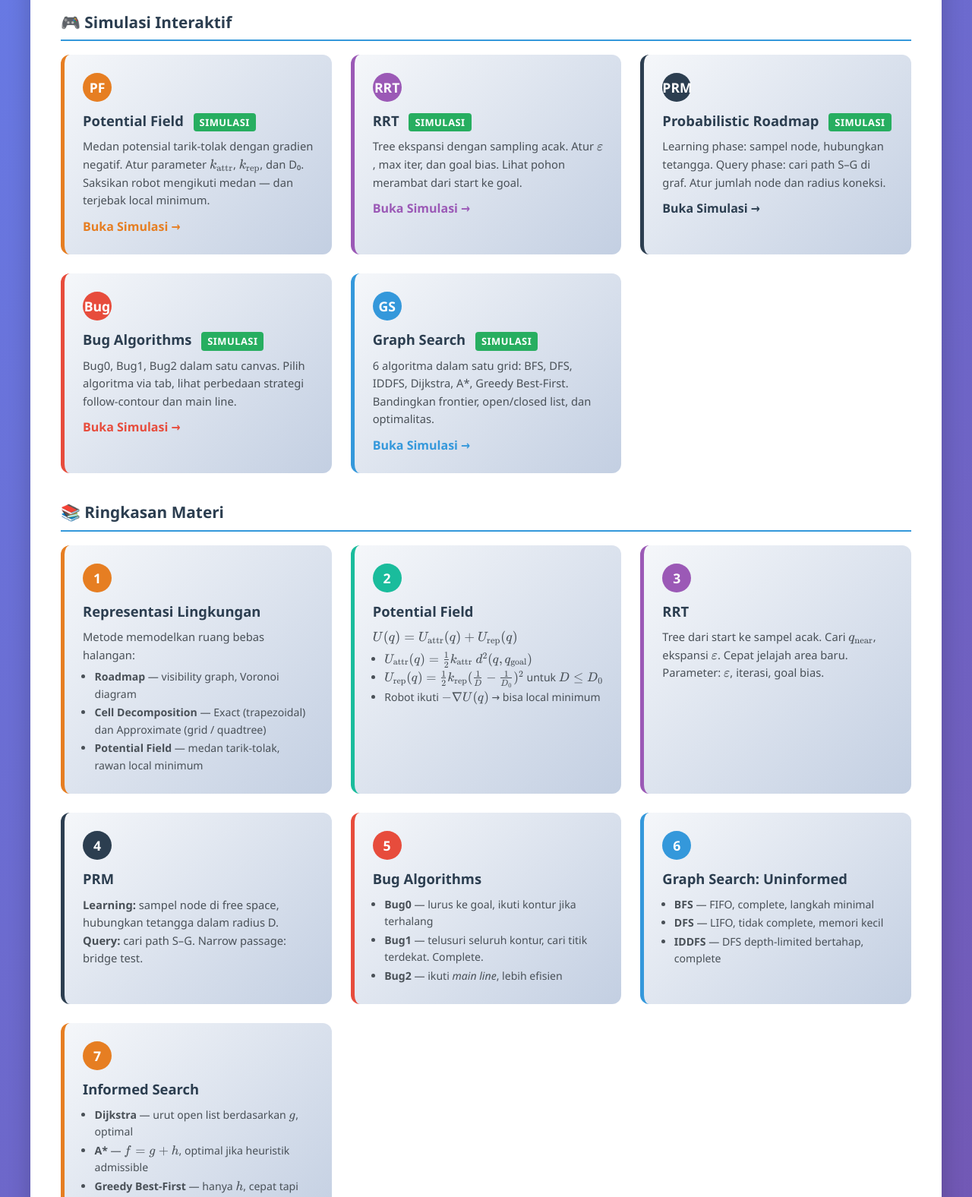
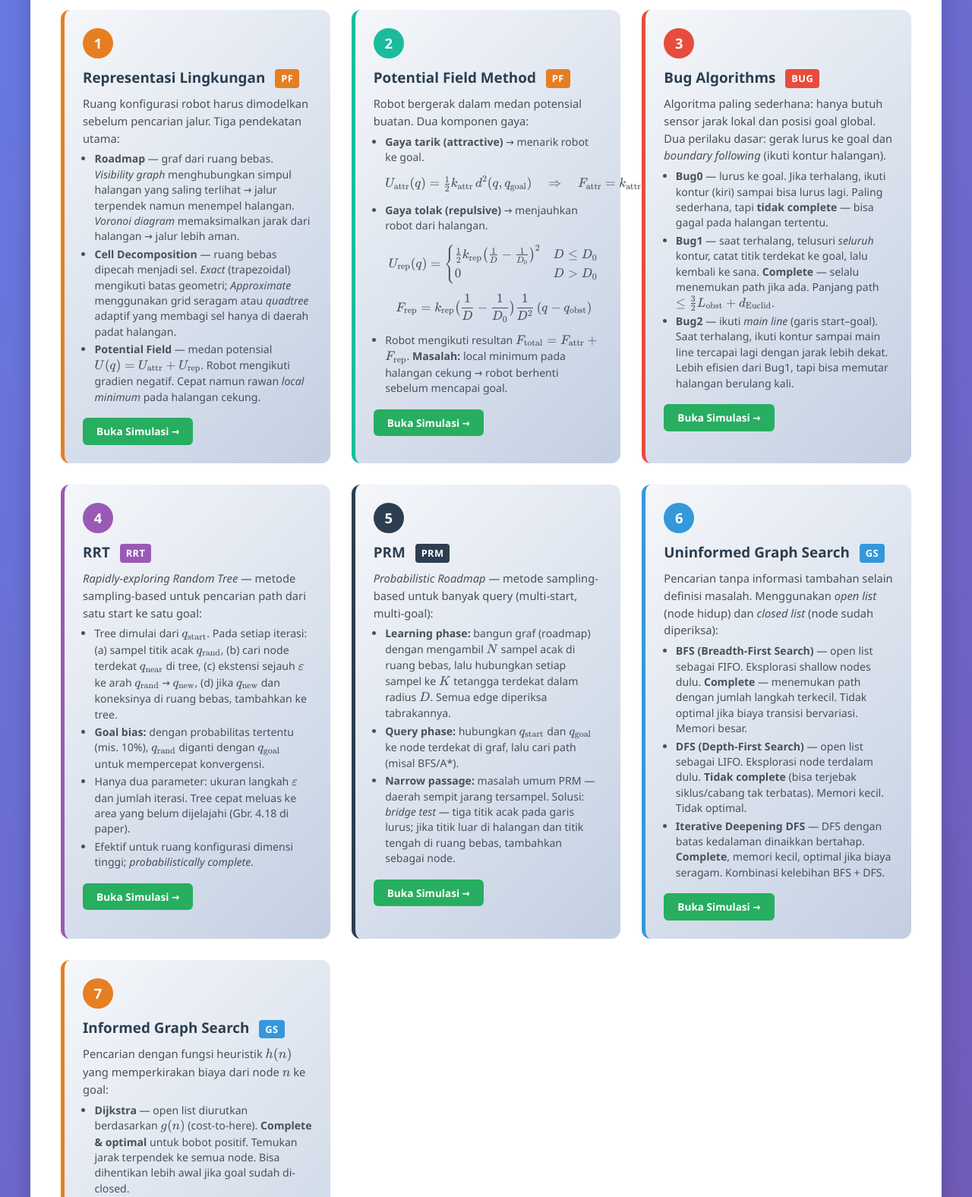
Before and after one commit to ariadie/ariadie.github.io, a plain HTML site: page klancar/index.html in a window 1280 px wide. Shown: the part 440-2016 px from the top of the page at 76% size. Drawn offline with nearby package versions, Linux system fonts and the light colour scheme; a script that the page names is missing.

Commit message:
Update ACN 2026-07-17 12-00

```diff
--- a/klancar/index.html
+++ b/klancar/index.html
@@ -18,18 +18,23 @@
         .subtitle{font-size:1.2em;opacity:.9;margin-top:10px;position:relative;z-index:1;}
         .content{padding:40px;}
         .intro{text-align:center;max-width:820px;margin:0 auto 35px;font-size:1.08em;color:#495057;}
-        .section-title{font-size:1.3em;color:#2c3e50;border-bottom:2px solid #3498db;padding-bottom:6px;margin:35px 0 18px;}
-        .card-grid{display:grid;grid-template-columns:repeat(auto-fit,minmax(300px,1fr));gap:25px;margin-top:15px;}
-        .chapter-card{background:linear-gradient(135deg,#f5f7fa 0%,#c3cfe2 100%);border-radius:12px;padding:24px;border-left:5px solid #3498db;transition:all .3s ease;text-decoration:none;color:#333;display:block;position:relative;}
+        .card-grid{display:grid;grid-template-columns:repeat(auto-fit,minmax(340px,1fr));gap:28px;margin-top:20px;}
+        .chapter-card{background:linear-gradient(135deg,#f5f7fa 0%,#c3cfe2 100%);border-radius:12px;padding:24px;border-left:5px solid #3498db;transition:all .3s ease;color:#333;position:relative;}
         .chapter-card:hover{transform:translateY(-5px) scale(1.02);box-shadow:0 14px 30px rgba(0,0,0,.18);background:linear-gradient(135deg,#e3f2fd 0%,#bbdefb 100%);}
-        .chapter-card .num{display:inline-block;background:#3498db;color:#fff;font-weight:700;border-radius:50%;width:38px;height:38px;line-height:38px;text-align:center;font-size:1.1em;margin-bottom:10px;}
-        .chapter-card h3{margin:0 0 8px;color:#2c3e50;font-size:1.15em;}
-        .chapter-card p{margin:0;color:#495057;font-size:.92em;}
+        .chapter-card .num{display:inline-block;background:#3498db;color:#fff;font-weight:700;border-radius:50%;width:40px;height:40px;line-height:40px;text-align:center;font-size:1.15em;margin-bottom:10px;}
+        .chapter-card h3{margin:0 0 8px;color:#2c3e50;font-size:1.18em;}
+        .chapter-card p{margin:0;color:#495057;font-size:.92em;line-height:1.55;}
         .chapter-card ul{margin:6px 0 0;padding-left:1.1em;font-size:.88em;color:#495057;}
-        .chapter-card ul li{margin-bottom:2px;}
-        .chapter-card .go{margin-top:10px;display:inline-block;font-weight:700;}
-        .badge-sim{display:inline-block;background:#27ae60;color:#fff;font-size:.7em;font-weight:700;padding:2px 8px;border-radius:4px;text-transform:uppercase;letter-spacing:.5px;margin-left:8px;vertical-align:middle;}
-        .note{background:linear-gradient(135deg,#fff3e0,#ffe0b2);border-left:5px solid #ff9800;padding:15px 20px;margin:30px auto 0;max-width:820px;border-radius:8px;}
+        .chapter-card ul li{margin-bottom:3px;line-height:1.45;}
+        .chapter-card .sim-link{display:inline-block;margin-top:14px;padding:7px 18px;background:#27ae60;color:#fff;border-radius:6px;font-weight:700;font-size:.85em;text-decoration:none;transition:.2s;}
+        .chapter-card .sim-link:hover{background:#1e8449;transform:scale(1.05);}
+        .chapter-card .badge{display:inline-block;font-size:.68em;font-weight:700;padding:2px 8px;border-radius:4px;text-transform:uppercase;letter-spacing:.4px;margin-left:8px;vertical-align:middle;}
+        .chapter-card .badge.pf{background:#e67e22;color:#fff;}
+        .chapter-card .badge.rrt{background:#9b59b6;color:#fff;}
+        .chapter-card .badge.prm{background:#2c3e50;color:#fff;}
+        .chapter-card .badge.bug{background:#e74c3c;color:#fff;}
+        .chapter-card .badge.gs{background:#3498db;color:#fff;}
+        .note{background:linear-gradient(135deg,#fff3e0,#ffe0b2);border-left:5px solid #ff9800;padding:15px 20px;margin:35px auto 0;max-width:820px;border-radius:8px;}
         .pdf-wrap{margin-top:40px;border-radius:12px;overflow:hidden;box-shadow:0 2px 12px rgba(0,0,0,.1);}
         .pdf-wrap h2{margin:0;background:linear-gradient(135deg,#2c3e50,#34495e);color:#fff;text-align:center;padding:16px;font-size:1.3em;letter-spacing:.5px;}
         .pdf-body{background:#f5f5f5;padding:16px;}
@@ -59,118 +64,113 @@
 
         <div class="content">
             <p class="intro">
-                Ringkasan Bab 4 buku <em>Wheeled Mobile Robotics</em> yang mencakup representasi lingkungan,
-                perencanaan jalur berbasis sampling, algoritma Bug, dan metode pencarian berbasis graf.
-                Dilengkapi <strong>simulasi interaktif</strong> dan viewer PDF.
+                Ringkasan lengkap Bab 4 buku <em>Wheeled Mobile Robotics</em> yang mencakup representasi lingkungan,
+                perencanaan jalur berbasis sampling (RRT, PRM), algoritma Bug, dan metode pencarian berbasis graf
+                (BFS, DFS, Dijkstra, A*). Setiap topik dilengkapi <strong>simulasi interaktif</strong> dan viewer PDF.
             </p>
 
-            <h2 class="section-title">🎮 Simulasi Interaktif</h2>
             <div class="card-grid">
-                <a class="chapter-card" href="potential-field.html" style="border-left-color:#e67e22;">
-                    <span class="num" style="background:#e67e22;">PF</span>
-                    <h3>Potential Field <span class="badge-sim">Simulasi</span></h3>
-                    <p>Medan potensial tarik-tolak dengan gradien negatif. Atur parameter \(k_{\text{attr}}\), \(k_{\text{rep}}\), dan D₀. Saksikan robot mengikuti medan &mdash; dan terjebak local minimum.</p>
-                    <span class="go" style="color:#e67e22;">Buka Simulasi &#8594;</span>
-                </a>
 
-                <a class="chapter-card" href="rrt.html" style="border-left-color:#9b59b6;">
-                    <span class="num" style="background:#9b59b6;">RRT</span>
-                    <h3>RRT <span class="badge-sim">Simulasi</span></h3>
-                    <p>Tree ekspansi dengan sampling acak. Atur \(\varepsilon\), max iter, dan goal bias. Lihat pohon merambat dari start ke goal.</p>
-                    <span class="go" style="color:#9b59b6;">Buka Simulasi &#8594;</span>
-                </a>
-
-                <a class="chapter-card" href="prm.html" style="border-left-color:#2c3e50;">
-                    <span class="num" style="background:#2c3e50;">PRM</span>
-                    <h3>Probabilistic Roadmap <span class="badge-sim">Simulasi</span></h3>
-                    <p>Learning phase: sampel node, hubungkan tetangga. Query phase: cari path S&ndash;G di graf. Atur jumlah node dan radius koneksi.</p>
-                    <span class="go" style="color:#2c3e50;">Buka Simulasi &#8594;</span>
-                </a>
-
-                <a class="chapter-card" href="bug-algorithms.html" style="border-left-color:#e74c3c;">
-                    <span class="num" style="background:#e74c3c;">Bug</span>
-                    <h3>Bug Algorithms <span class="badge-sim">Simulasi</span></h3>
-                    <p>Bug0, Bug1, Bug2 dalam satu canvas. Pilih algoritma via tab, lihat perbedaan strategi follow-contour dan main line.</p>
-                    <span class="go" style="color:#e74c3c;">Buka Simulasi &#8594;</span>
-                </a>
-
-                <a class="chapter-card" href="graph-search.html" style="border-left-color:#3498db;">
-                    <span class="num" style="background:#3498db;">GS</span>
-                    <h3>Graph Search <span class="badge-sim">Simulasi</span></h3>
-                    <p>6 algoritma dalam satu grid: BFS, DFS, IDDFS, Dijkstra, A*, Greedy Best-First. Bandingkan frontier, open/closed list, dan optimalitas.</p>
-                    <span class="go" style="color:#3498db;">Buka Simulasi &#8594;</span>
-                </a>
-            </div>
-
-            <h2 class="section-title">📚 Ringkasan Materi</h2>
-            <div class="card-grid">
+                <!-- 1. Representasi Lingkungan -->
                 <div class="chapter-card" style="border-left-color:#e67e22;">
                     <span class="num" style="background:#e67e22;">1</span>
-                    <h3>Representasi Lingkungan</h3>
-                    <p>Metode memodelkan ruang bebas halangan:</p>
+                    <h3>Representasi Lingkungan <span class="badge pf">PF</span></h3>
+                    <p>Ruang konfigurasi robot harus dimodelkan sebelum pencarian jalur. Tiga pendekatan utama:</p>
                     <ul>
-                        <li><strong>Roadmap</strong> &mdash; visibility graph, Voronoi diagram</li>
-                        <li><strong>Cell Decomposition</strong> &mdash; Exact (trapezoidal) dan Approximate (grid / quadtree)</li>
-                        <li><strong>Potential Field</strong> &mdash; medan tarik-tolak, rawan local minimum</li>
+                        <li><strong>Roadmap</strong> &mdash; graf dari ruang bebas. <em>Visibility graph</em> menghubungkan simpul halangan yang saling terlihat &rarr; jalur terpendek namun menempel halangan. <em>Voronoi diagram</em> memaksimalkan jarak dari halangan &rarr; jalur lebih aman.</li>
+                        <li><strong>Cell Decomposition</strong> &mdash; ruang bebas dipecah menjadi sel. <em>Exact</em> (trapezoidal) mengikuti batas geometri; <em>Approximate</em> menggunakan grid seragam atau <em>quadtree</em> adaptif yang membagi sel hanya di daerah padat halangan.</li>
+                        <li><strong>Potential Field</strong> &mdash; medan potensial \(U(q)=U_{\text{attr}}+U_{\text{rep}}\). Robot mengikuti gradien negatif. Cepat namun rawan <em>local minimum</em> pada halangan cekung.</li>
                     </ul>
+                    <a class="sim-link" href="potential-field.html">Buka Simulasi &rarr;</a>
                 </div>
 
+                <!-- 2. Potential Field -->
                 <div class="chapter-card" style="border-left-color:#1abc9c;">
                     <span class="num" style="background:#1abc9c;">2</span>
-                    <h3>Potential Field</h3>
-                    <p>\(U(q)=U_{\text{attr}}(q)+U_{\text{rep}}(q)\)</p>
+                    <h3>Potential Field Method <span class="badge pf">PF</span></h3>
+                    <p>Robot bergerak dalam medan potensial buatan. Dua komponen gaya:</p>
                     <ul>
-                        <li>\(U_{\text{attr}}(q)=\frac12 k_{\text{attr}}\ d^2(q,q_{\text{goal}})\)</li>
-                        <li>\(U_{\text{rep}}(q)=\frac12 k_{\text{rep}}(\frac1D-\frac1{D_0})^2\) untuk \(D\le D_0\)</li>
-                        <li>Robot ikuti \(-\nabla U(q)\) &rarr; bisa local minimum</li>
+                        <li><strong>Gaya tarik (attractive)</strong> &rarr; menarik robot ke goal.
+                            \[U_{\text{attr}}(q)=\tfrac12 k_{\text{attr}}\,d^2(q,q_{\text{goal}})\quad\Rightarrow\quad F_{\text{attr}}=k_{\text{attr}}(q_{\text{goal}}-q)\]</li>
+                        <li><strong>Gaya tolak (repulsive)</strong> &rarr; menjauhkan robot dari halangan.
+                            \[U_{\text{rep}}(q)=\begin{cases}\tfrac12 k_{\text{rep}}\bigl(\frac1D-\frac1{D_0}\bigr)^2&D\le D_0\\0&D>D_0\end{cases}\]
+                            \[F_{\text{rep}}=k_{\text{rep}}\bigl(\frac1D-\frac1{D_0}\bigr)\frac1{D^2}\,(q-q_{\text{obst}})\]</li>
+                        <li>Robot mengikuti resultan \(F_{\text{total}} = F_{\text{attr}} + F_{\text{rep}}\). <strong>Masalah:</strong> local minimum pada halangan cekung &rarr; robot berhenti sebelum mencapai goal.</li>
                     </ul>
+                    <a class="sim-link" href="potential-field.html">Buka Simulasi &rarr;</a>
                 </div>
 
-                <div class="chapter-card" style="border-left-color:#9b59b6;">
-                    <span class="num" style="background:#9b59b6;">3</span>
-                    <h3>RRT</h3>
-                    <p>Tree dari start ke sampel acak. Cari \(q_{\text{near}}\), ekspansi \(\varepsilon\). Cepat jelajah area baru. Parameter: \(\varepsilon\), iterasi, goal bias.</p>
+                <!-- 3. Bug Algorithms -->
+                <div class="chapter-card" style="border-left-color:#e74c3c;">
+                    <span class="num" style="background:#e74c3c;">3</span>
+                    <h3>Bug Algorithms <span class="badge bug">Bug</span></h3>
+                    <p>Algoritma paling sederhana: hanya butuh sensor jarak lokal dan posisi goal global. Dua perilaku dasar: gerak lurus ke goal dan <em>boundary following</em> (ikuti kontur halangan).</p>
+                    <ul>
+                        <li><strong>Bug0</strong> &mdash; lurus ke goal. Jika terhalang, ikuti kontur (kiri) sampai bisa lurus lagi. Paling sederhana, tapi <strong>tidak complete</strong> — bisa gagal pada halangan tertentu.</li>
+                        <li><strong>Bug1</strong> &mdash; saat terhalang, telusuri <em>seluruh</em> kontur, catat titik terdekat ke goal, lalu kembali ke sana. <strong>Complete</strong> &mdash; selalu menemukan path jika ada. Panjang path \(\le \frac32 L_{\text{obst}} + d_{\text{Euclid}}\).</li>
+                        <li><strong>Bug2</strong> &mdash; ikuti <em>main line</em> (garis start&ndash;goal). Saat terhalang, ikuti kontur sampai main line tercapai lagi dengan jarak lebih dekat. Lebih efisien dari Bug1, tapi bisa memutar halangan berulang kali.</li>
+                    </ul>
+                    <a class="sim-link" href="bug-algorithms.html">Buka Simulasi &rarr;</a>
                 </div>
 
-                <div class="chapter-card" style="border-left-color:#2c3e50;">
-                    <span class="num" style="background:#2c3e50;">4</span>
-                    <h3>PRM</h3>
-                    <p><strong>Learning:</strong> sampel node di free space, hubungkan tetangga dalam radius D. <strong>Query:</strong> cari path S&ndash;G. Narrow passage: bridge test.</p>
+                <!-- 4. RRT -->
+                <div class="chapter-card" style="border-left-color:#9b59b6;">
+                    <span class="num" style="background:#9b59b6;">4</span>
+                    <h3>RRT <span class="badge rrt">RRT</span></h3>
+                    <p><em>Rapidly-exploring Random Tree</em> &mdash; metode sampling-based untuk pencarian path dari satu start ke satu goal:</p>
+                    <ul>
+                        <li>Tree dimulai dari \(q_{\text{start}}\). Pada setiap iterasi: (a) sampel titik acak \(q_{\text{rand}}\), (b) cari node terdekat \(q_{\text{near}}\) di tree, (c) ekstensi sejauh \(\varepsilon\) ke arah \(q_{\text{rand}}\) &rarr; \(q_{\text{new}}\), (d) jika \(q_{\text{new}}\) dan koneksinya di ruang bebas, tambahkan ke tree.</li>
+                        <li><strong>Goal bias:</strong> dengan probabilitas tertentu (mis. 10%), \(q_{\text{rand}}\) diganti dengan \(q_{\text{goal}}\) untuk mempercepat konvergensi.</li>
+                        <li>Hanya dua parameter: ukuran langkah \(\varepsilon\) dan jumlah iterasi. Tree cepat meluas ke area yang belum dijelajahi (Gbr. 4.18 di paper).</li>
+                        <li>Efektif untuk ruang konfigurasi dimensi tinggi; <em>probabilistically complete</em>.</li>
+                    </ul>
+                    <a class="sim-link" href="rrt.html">Buka Simulasi &rarr;</a>
                 </div>
 
-                <div class="chapter-card" style="border-left-color:#e74c3c;">
-                    <span class="num" style="background:#e74c3c;">5</span>
-                    <h3>Bug Algorithms</h3>
+                <!-- 5. PRM -->
+                <div class="chapter-card" style="border-left-color:#2c3e50;">
+                    <span class="num" style="background:#2c3e50;">5</span>
+                    <h3>PRM <span class="badge prm">PRM</span></h3>
+                    <p><em>Probabilistic Roadmap</em> &mdash; metode sampling-based untuk banyak query (multi-start, multi-goal):</p>
                     <ul>
-                        <li><strong>Bug0</strong> &mdash; lurus ke goal, ikuti kontur jika terhalang</li>
-                        <li><strong>Bug1</strong> &mdash; telusuri seluruh kontur, cari titik terdekat. Complete.</li>
-                        <li><strong>Bug2</strong> &mdash; ikuti <em>main line</em>, lebih efisien</li>
+                        <li><strong>Learning phase:</strong> bangun graf (roadmap) dengan mengambil \(N\) sampel acak di ruang bebas, lalu hubungkan setiap sampel ke \(K\) tetangga terdekat dalam radius \(D\). Semua edge diperiksa tabrakannya.</li>
+                        <li><strong>Query phase:</strong> hubungkan \(q_{\text{start}}\) dan \(q_{\text{goal}}\) ke node terdekat di graf, lalu cari path (misal BFS/A*).</li>
+                        <li><strong>Narrow passage:</strong> masalah umum PRM &mdash; daerah sempit jarang tersampel. Solusi: <em>bridge test</em> &mdash; tiga titik acak pada garis lurus; jika titik luar di halangan dan titik tengah di ruang bebas, tambahkan sebagai node.</li>
                     </ul>
+                    <a class="sim-link" href="prm.html">Buka Simulasi &rarr;</a>
                 </div>
 
+                <!-- 6. Graph Search: Uninformed -->
                 <div class="chapter-card" style="border-left-color:#3498db;">
                     <span class="num" style="background:#3498db;">6</span>
-                    <h3>Graph Search: Uninformed</h3>
+                    <h3>Uninformed Graph Search <span class="badge gs">GS</span></h3>
+                    <p>Pencarian tanpa informasi tambahan selain definisi masalah. Menggunakan <em>open list</em> (node hidup) dan <em>closed list</em> (node sudah diperiksa):</p>
                     <ul>
-                        <li><strong>BFS</strong> &mdash; FIFO, complete, langkah minimal</li>
-                        <li><strong>DFS</strong> &mdash; LIFO, tidak complete, memori kecil</li>
-                        <li><strong>IDDFS</strong> &mdash; DFS depth-limited bertahap, complete</li>
+                        <li><strong>BFS (Breadth-First Search)</strong> &mdash; open list sebagai FIFO. Eksplorasi shallow nodes dulu. <strong>Complete</strong> &mdash; menemukan path dengan jumlah langkah terkecil. Tidak optimal jika biaya transisi bervariasi. Memori besar.</li>
+                        <li><strong>DFS (Depth-First Search)</strong> &mdash; open list sebagai LIFO. Eksplorasi node terdalam dulu. <strong>Tidak complete</strong> (bisa terjebak siklus/cabang tak terbatas). Memori kecil. Tidak optimal.</li>
+                        <li><strong>Iterative Deepening DFS</strong> &mdash; DFS dengan batas kedalaman dinaikkan bertahap. <strong>Complete</strong>, memori kecil, optimal jika biaya seragam. Kombinasi kelebihan BFS + DFS.</li>
                     </ul>
+                    <a class="sim-link" href="graph-search.html">Buka Simulasi &rarr;</a>
                 </div>
 
+                <!-- 7. Informed Search -->
                 <div class="chapter-card" style="border-left-color:#e67e22;">
                     <span class="num" style="background:#e67e22;">7</span>
-                    <h3>Informed Search</h3>
+                    <h3>Informed Graph Search <span class="badge gs">GS</span></h3>
+                    <p>Pencarian dengan fungsi heuristik \(h(n)\) yang memperkirakan biaya dari node \(n\) ke goal:</p>
                     <ul>
-                        <li><strong>Dijkstra</strong> &mdash; urut open list berdasarkan \(g\), optimal</li>
-                        <li><strong>A*</strong> &mdash; \(f=g+h\), optimal jika heuristik admissible</li>
-                        <li><strong>Greedy Best-First</strong> &mdash; hanya \(h\), cepat tapi tidak optimal</li>
+                        <li><strong>Dijkstra</strong> &mdash; open list diurutkan berdasarkan \(g(n)\) (cost-to-here). <strong>Complete &amp; optimal</strong> untuk bobot positif. Temukan jarak terpendek ke semua node. Bisa dihentikan lebih awal jika goal sudah di-closed.</li>
+                        <li><strong>A*</strong> &mdash; open list diurutkan berdasarkan \(f(n)=g(n)+h(n)\). <strong>Complete &amp; optimal</strong> jika \(h\) admissible (optimistic, tidak melebihbiayai). Heuristik umum: Euclidean distance, Manhattan distance. Lebih efisien dari Dijkstra karena terfokus ke goal.</li>
+                        <li><strong>Greedy Best-First Search</strong> &mdash; open list diurutkan hanya berdasarkan \(h(n)\). Sangat cepat (langsung ke goal), tapi <strong>tidak optimal</strong> &mdash; bisa menghasilkan path lebih panjang. Heuristik tidak perlu admissible.</li>
                     </ul>
+                    <a class="sim-link" href="graph-search.html">Buka Simulasi &rarr;</a>
                 </div>
+
             </div>
 
             <div class="note">
-                <strong>Referensi utama:</strong> LaValle (2006) <em>Planning Algorithms</em> &middot; LaValle &amp; Kuffner (2001) RRT &middot; Kavraki et al. (1996) PRM &middot; Dijkstra (1959) &middot; Lumelsky &amp; Stepanov (1986) Bug algorithms
+                <strong>Referensi utama:</strong> LaValle (2006) <em>Planning Algorithms</em> &middot; LaValle &amp; Kuffner (2001) RRT &middot; Kavraki et al. (1996) PRM &middot; Dijkstra (1959) A* &middot; Lumelsky &amp; Stepanov (1986) Bug algorithms &middot; Klančar et al. (2017) Bab 4 <em>Wheeled Mobile Robotics</em>.
+                Gunakan tombol <strong>Buka Simulasi</strong> untuk mencoba setiap algoritma secara interaktif.
             </div>
 
             <div class="pdf-wrap">
```
Also changed, not shown: klancar/potential-field.html (+50 -15 lines).
